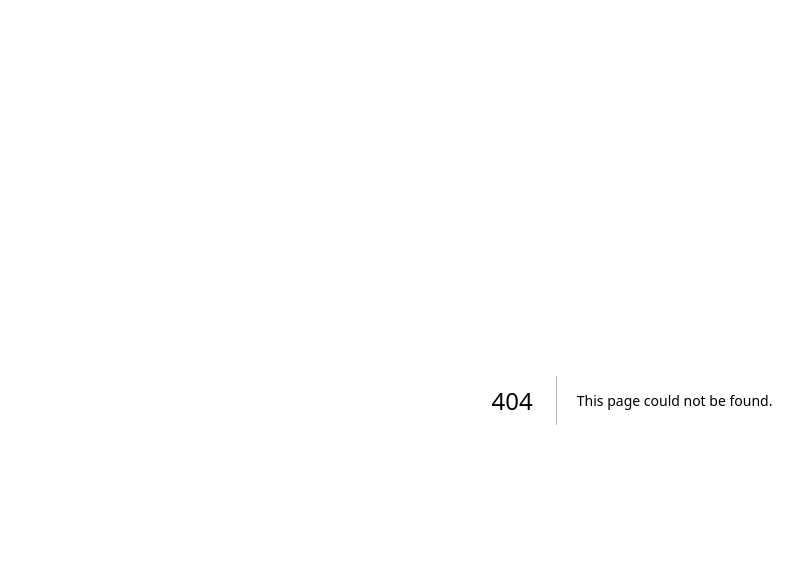
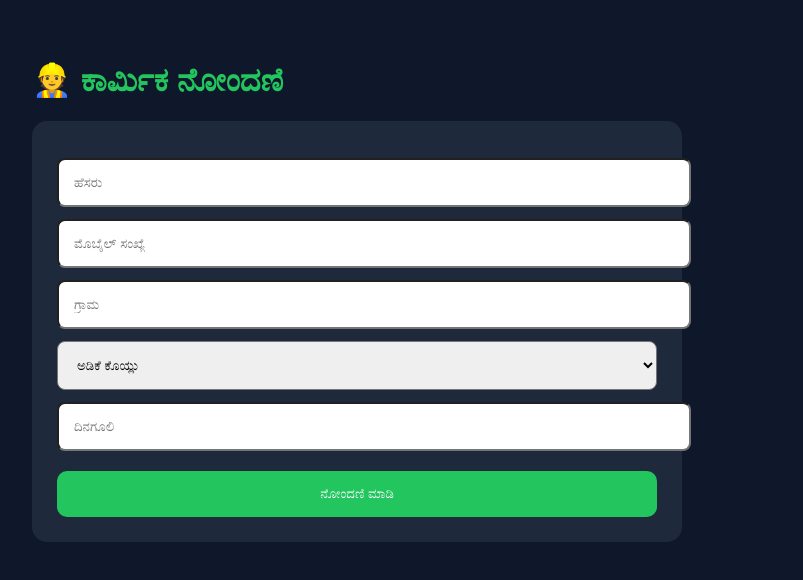
Before and after one commit to Spy9591/adike-labour, a Next.js app: page /labour in a window 1280 px wide. Before the commit this address had no page. Shown: the top 580 px of the page, without its empty margins (8-811 px from the left). Built offline with nearby package versions, Linux system fonts and the light colour scheme.

Commit message:
Create page.js

```diff
--- /dev/null
+++ b/app/labour/page.js
@@ -0,0 +1,73 @@
+export default function LabourPage() {
+  return (
+    <div
+      style={{
+        minHeight: "100vh",
+        background: "#0f172a",
+        color: "white",
+        padding: "40px"
+      }}
+    >
+      <h1 style={{ color: "#22c55e" }}>
+        👷 ಕಾರ್ಮಿಕ ನೋಂದಣಿ
+      </h1>
+
+      <div
+        style={{
+          maxWidth: "600px",
+          background: "#1e293b",
+          padding: "25px",
+          borderRadius: "15px"
+        }}
+      >
+        <input
+          style={input}
+          placeholder="ಹೆಸರು"
+        />
+
+        <input
+          style={input}
+          placeholder="ಮೊಬೈಲ್ ಸಂಖ್ಯೆ"
+        />
+
+        <input
+          style={input}
+          placeholder="ಗ್ರಾಮ"
+        />
+
+        <select style={input}>
+          <option>ಅಡಿಕೆ ಕೊಯ್ಲು</option>
+          <option>ಮರ ಹತ್ತುವುದು</option>
+          <option>ಔಷಧ ಸಿಂಪಡಣೆ</option>
+          <option>ತೋಟ ಸ್ವಚ್ಛತೆ</option>
+        </select>
+
+        <input
+          style={input}
+          placeholder="ದಿನಗೂಲಿ"
+        />
+
+        <button style={button}>
+          ನೋಂದಣಿ ಮಾಡಿ
+        </button>
+      </div>
+    </div>
+  );
+}
+
+const input = {
+  width: "100%",
+  padding: "15px",
+  marginTop: "12px",
+  borderRadius: "8px"
+};
+
+const button = {
+  width: "100%",
+  padding: "15px",
+  marginTop: "20px",
+  background: "#22c55e",
+  border: "none",
+  color: "white",
+  borderRadius: "10px"
+};
```
